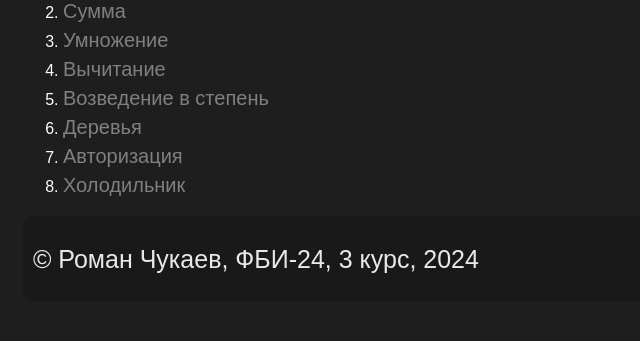
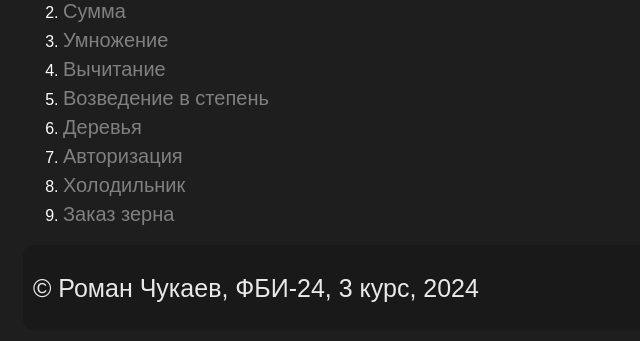
Before and after one commit to Roman3340/web-progr-labs2, a Flask app: page /lab4/ in a window 1280 px wide. Shown: the part 247-588 px from the top of the page, without its empty margins (0-640 px from the left). Run offline with Flask 3, Linux system fonts and the light colour scheme.

Commit message:
заказ зерна 2

```diff
--- a/templates/lab4/lab4.html
+++ b/templates/lab4/lab4.html
@@ -14,6 +14,7 @@
         <li><a href="/lab4/tree">Деревья</a></li>
         <li><a href="/lab4/login">Авторизация</a></li>
         <li><a href="/lab4/fridge">Холодильник</a></li>
+        <li><a href="/lab4/grain-order">Заказ зерна</a></li>
     </ol>
 
 {% endblock %}
```
